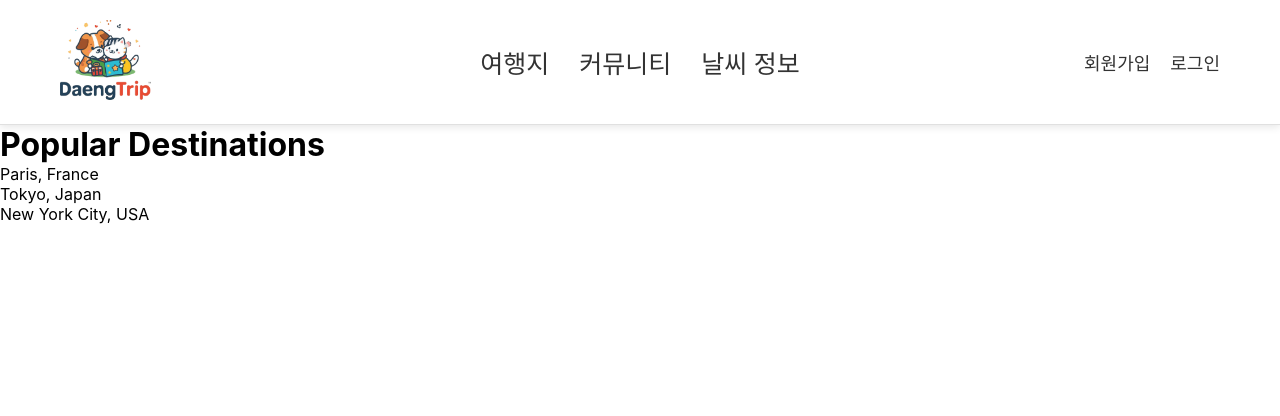
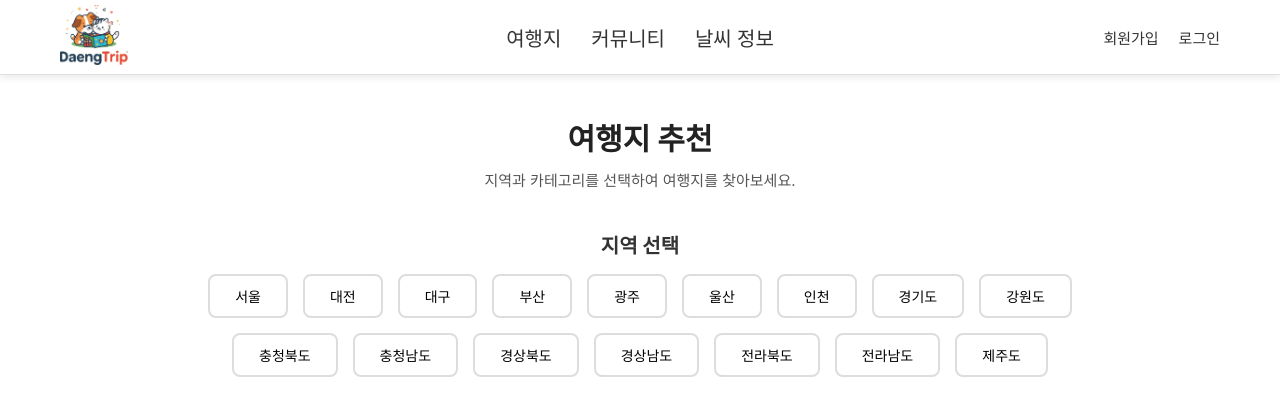
Before and after one commit to waguwagu796/daeng, a React (Create React App) app in the folder project/: page /destinations in a window 1280 px wide. Shown: the top 416 px of the page. Built offline with nearby package versions, Linux system fonts and the light colour scheme.

Commit message:
여행지 페이지 제작 중

```diff
--- a/project/src/App.js
+++ b/project/src/App.js
@@ -11,7 +11,7 @@ function App() {
       <Routes>
         <Route path="/" element={<Home />} exact />
         <Route path="/destinations" element={<Destinations />} />
-        <Route path="*" element={<div>404 - 페이지를 찾을 수 없습니다</div>} />
+        <Route path="*" element={<h1 align="center" style={{ color: 'red' }}>404 - 페이지를 찾을 수 없습니다</h1>} />
       </Routes>
     </BrowserRouter>
   );
--- /dev/null
+++ b/project/src/components/Destinations.css
@@ -0,0 +1,128 @@
+.destinations-page {
+    max-width: 1000px;
+    margin: 0 auto;
+    padding: 40px 20px;
+    text-align: center;
+}
+
+.destinations-header h1 {
+    font-size: 30px;
+    font-weight: 700;
+    color: #222;
+    margin-bottom: 10px;
+}
+
+.destinations-header p {
+    font-size: 15px;
+    color: #555;
+    margin-bottom: 40px;
+}
+
+/* 선택 영역 */
+.selection-section {
+    margin-bottom: 40px;
+}
+
+.selection-section h2 {
+    font-size: 20px;
+    color: #333;
+    margin-bottom: 15px;
+}
+
+.button-group {
+    display: flex;
+    justify-content: center;
+    flex-wrap: wrap;
+    gap: 15px;
+}
+
+.select-btn {
+    background: #fff;
+    border: 2px solid #ddd;
+    border-radius: 8px;
+    padding: 10px 25px;
+    font-size: 14px;
+    cursor: pointer;
+    transition: all 0.3s ease;
+}
+
+.select-btn:hover {
+    border-color: #d32f2f;
+    color: #d32f2f;
+}
+
+.select-btn.active {
+    background: #d32f2f;
+    color: #fff;
+    border-color: #d32f2f;
+}
+
+/* 추천 리스트 */
+.recommend-section h2 {
+    margin-bottom: 25px;
+    color: #222;
+}
+
+.destination-list {
+    display: grid;
+    grid-template-columns: repeat(auto-fill, minmax(280px, 1fr));
+    gap: 25px;
+}
+
+.destination-card {
+    border: 1px solid #e0e0e0;
+    border-radius: 16px;
+    overflow: hidden;
+    background: #fff;
+    box-shadow: 0 4px 10px rgba(0, 0, 0, 0.05);
+    transition: transform 0.3s ease, box-shadow 0.3s ease;
+}
+
+.destination-card:hover {
+    transform: translateY(-5px);
+    box-shadow: 0 6px 14px rgba(0, 0, 0, 0.1);
+}
+
+.destination-img {
+    width: 100%;
+    height: 180px;
+    object-fit: cover;
+}
+
+.destination-info {
+    padding: 15px;
+    text-align: left;
+}
+
+.destination-info h3 {
+    font-size: 18px;
+    margin-bottom: 8px;
+    color: #333;
+}
+
+.destination-info p {
+    font-size: 15px;
+    color: #555;
+}
+
+.no-result {
+    font-size: 18px;
+    color: #888;
+    margin-top: 20px;
+}
+
+/* 반응형 */
+@media (max-width: 767px) {
+        .destinations-header h1 {
+        font-size: 28px;
+    }
+
+    .select-btn {
+        font-size: 14px;
+        padding: 8px 20px;
+    }
+
+    .destination-info h3 {
+        font-size: 18px;
+    }
+}
--- a/project/src/components/Destinations.js
+++ b/project/src/components/Destinations.js
@@ -1,16 +1,106 @@
-import React from 'react';
+import React, { useState } from 'react';
+import './Destinations.css';
 
 const Destinations = () => {
+    const [selectedAddress, setSelectedAddress] = useState('');
+    const [selectedCategory, setSelectedCategory] = useState('');
+
+    const address = ['서울', '대전', '대구', '부산', '광주', '울산', '인천', '경기도', '강원도', '충청북도', '충청남도', '경상북도', '경상남도', '전라북도', '전라남도', '제주도'];
+    const categories = ['반려의료', '반려동반여행', '반려동물 서비스', '반려동물식당카페'];
+
+    // 실제로는 API로 불러올 데이터 예시
+    const destinations = [
+        { address: '서울', category: '명소', title: '남산타워', desc: '서울의 대표 전망 명소', img: '/images/namsan.jpg' },
+        { address: '부산', category: '맛집', title: '광안리 해변 카페거리', desc: '카페와 바다가 어우러진 명소', img: '/images/gwangalli.jpg' },
+        { address: '강원도', category: '자연', title: '설악산', desc: '사계절이 아름다운 명산', img: '/images/seoraksan.jpg' },
+        { address: '제주도', category: '축제', title: '제주 들불축제', desc: '제주의 전통 축제를 체험할 수 있는 이벤트', img: '/images/jeju_fire.jpg' },
+    ];
+
+    const destinations1 = [
+        { address: '경기도 고양시 덕양구 동세로 19', category1: '반려의료', category2: '동물약국', title: '1004 약국', description: '운영시간 : 월~금 09:00~18:00 | 휴무일 : 매주 토, 일, 법정공휴일 | 주차가능 | 반려동물 동반가능 | 반려동물 제한사항 : 없음', tel:'02-381-5052', img: '/images/namsan.jpg' },
+        { address: '부산광역시 남구 유엔평화로 6', category1: '반려동반여행', category2: '문예회관', title: '부산문화회관', description: '운영시간 : 매일 10:00~20:00 | 휴무일 : 전시공연에 따라 변동 | 주차가능 | 반려동물 동반불가', tel:'051-607-6000', img: '/images/gwangalli.jpg' },
+        { address: '경상남도 창원시 마산합포구 3.15대로 437', category1: '반려의료', category2: '동물병원', title: '부산동물병원', description: '운영시간 : 월~금 09:30~19:00, 토 09:30~13:00, 법정공휴일 09:30~13:00 | 휴무일 : 매주 일요일 | 주차 불가 | 반려동물 동반가능 | 반려동물 제한사항 : 제한사항 없음', tel:'055-243-8104', img: '/images/seoraksan.jpg' },
+        { address: '부산광역시 연제구 거제대로 278', category1: '반려의료', category2: '동물병원', title: '부산동물메디컬센터', description: '운영시간 : 월~금 9:00~19:00, 토~일, 법정공휴일 9:00~18:00 | 휴무일 : 연중무휴 | 주차가능 | 반려동물 동반가능 | 반려동물 제한사항 : 제한사항 없음', tel:'051-868-7591', img: '/images/jeju_fire.jpg' },
+    ];
+
+    const processedDestinations = destinations1.map(item => {
+        const match = item.address.match(/^[가-힣]+(?:특별시|광역시|도)/);
+        const region = match ? match[0] : '기타';
+        return { ...item, region };
+    });
+
+    const filtered = processedDestinations.filter(
+        item =>
+        (!selectedAddress || item.region.includes(selectedAddress)) &&
+        (!selectedCategory || item.category1 === selectedCategory)
+    );
+
     return (
-        <div>
-            <h1>Popular Destinations</h1>
-            <ul>
-                <li>Paris, France</li>
-                <li>Tokyo, Japan</li>
-                <li>New York City, USA</li>
-            </ul>
+        <div className="destinations-page">
+        <div className="destinations-header">
+            <h1>여행지 추천</h1>
+            <p>지역과 카테고리를 선택하여 여행지를 찾아보세요.</p>
+        </div>
+
+        {/* 지역 선택 */}
+        <div className="selection-section">
+            <h2>지역 선택</h2>
+            <div className="button-group">
+            {address.map((addr) => (
+                <button
+                key={addr}
+                className={`select-btn ${selectedAddress === addr ? 'active' : ''}`}
+                onClick={() => setSelectedAddress(addr)}
+                >
+                {addr}
+                </button>
+            ))}
+            </div>
+        </div>
+
+        {/* 카테고리 선택 */}
+        {selectedAddress && (
+            <div className="selection-section">
+            <h2>카테고리 선택</h2>
+            <div className="button-group">
+                {categories.map((category) => (
+                <button
+                    key={category}
+                    className={`select-btn ${selectedCategory === category ? 'active' : ''}`}
+                    onClick={() => setSelectedCategory(category)}
+                >
+                    {category}
+                </button>
+                ))}
+            </div>
+            </div>
+        )}
+
+        {/* 추천 결과 */}
+        {selectedCategory && (
+            <div className="recommend-section">
+            <h2>추천 여행지</h2>
+            {filtered.length === 0 ? (
+                <p className="no-result">해당 조건의 추천지가 없습니다.</p>
+            ) : (
+                <div className="destination-list">
+                {filtered.map((destination, id) => (
+                    <div className="destination-card" key={id}>
+                    <img src={destination.img} alt={destination.name} className="destination-img" />
+                    <div className="destination-info">
+                        <h3>{destination.title}</h3>
+                        <p>{destination.category2}</p>
+                        <p>{destination.address}</p>
+                        <p>{destination.tel}</p>
+                    </div>
+                    </div>
+                ))}
+                </div>
+            )}
+            </div>
+        )}
         </div>
     );
-};
+    };
 
-export default Destinations;
+    export default Destinations;
--- a/project/src/components/Header.css
+++ b/project/src/components/Header.css
@@ -70,7 +70,7 @@
   display: flex;
   justify-content: space-between;
   align-items: center;
-  padding: 20px 0;
+  padding: 5px 0;
   position: relative;
 }
 
@@ -89,7 +89,7 @@
 }
 
 .logo-image {
-  height: 80px;
+  height: 60px;
   width: auto;
   max-width: 200px;
 }
@@ -132,7 +132,7 @@
 .nav-link {
   color: #333;
   text-decoration: none;
-  font-size: 25px;
+  font-size: 20px;
   font-weight: 500;
   padding: 10px 0;
   transition: color 0.3s ease;
@@ -142,7 +142,7 @@
 .nav-account-link {
   color: #333;
   text-decoration: none;
-  font-size: 18px;
+  font-size: 15px;
   font-weight: 500;
   padding: 10px 0;
   transition: color 0.3s ease;
--- a/project/src/components/Header.js
+++ b/project/src/components/Header.js
@@ -37,7 +37,7 @@ const Header = () => {
             <div className="desktop-menu">
               <ul className="nav-list">
                 <li className="nav-item">
-                  <Link to="/destinations" className="nav-link" onClick={() => console.log("클릭됨")}>여행지</Link>
+                  <Link to="/destinations" className="nav-link">여행지</Link>
                 </li>
                 <li className="nav-item">
                   <Link to="/community" className="nav-link">커뮤니티</Link>
```
Also changed, not shown: project/src/components/Hi.js (deleted, +0 -12 lines), 2 other files (tests, documents, lock files or other folders).
